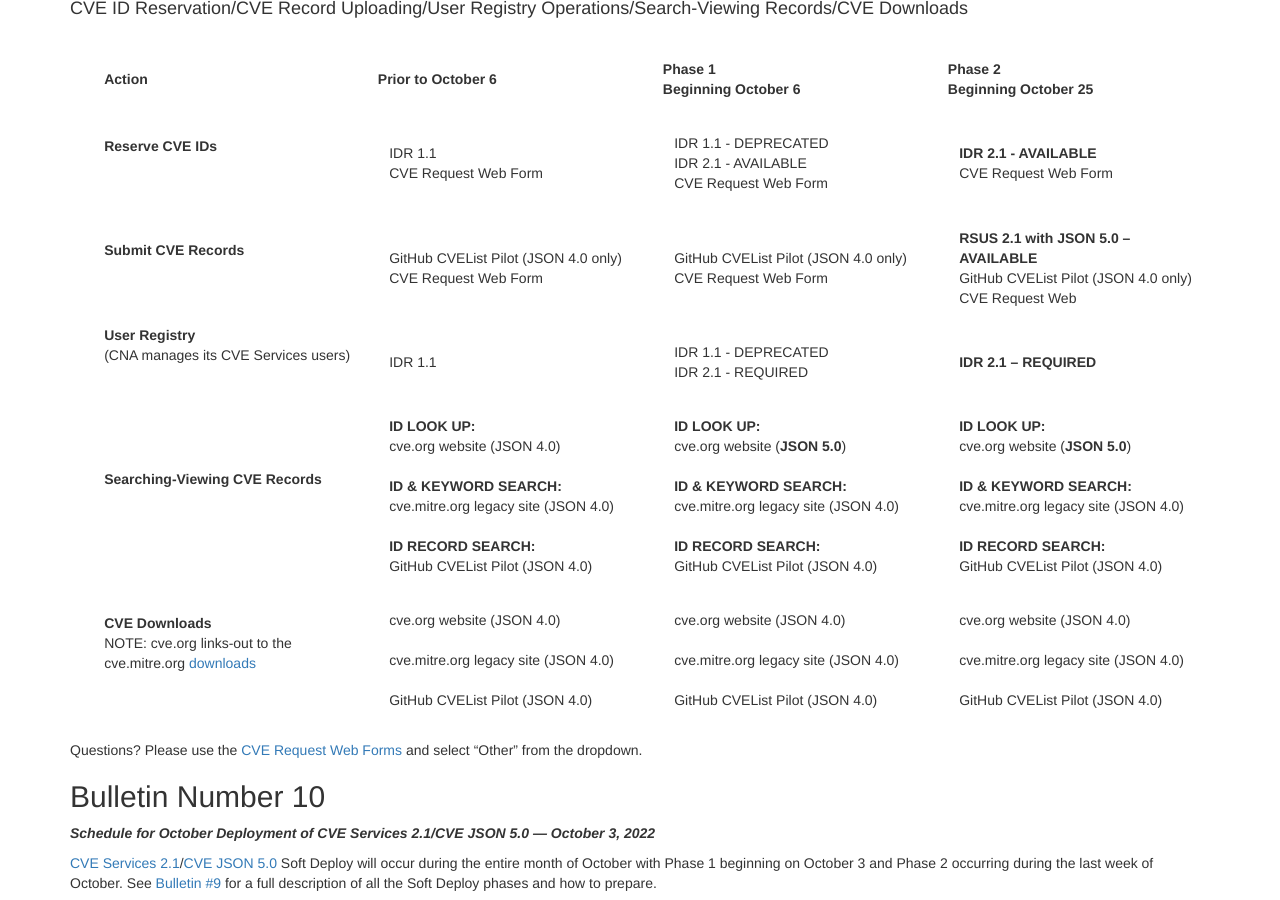
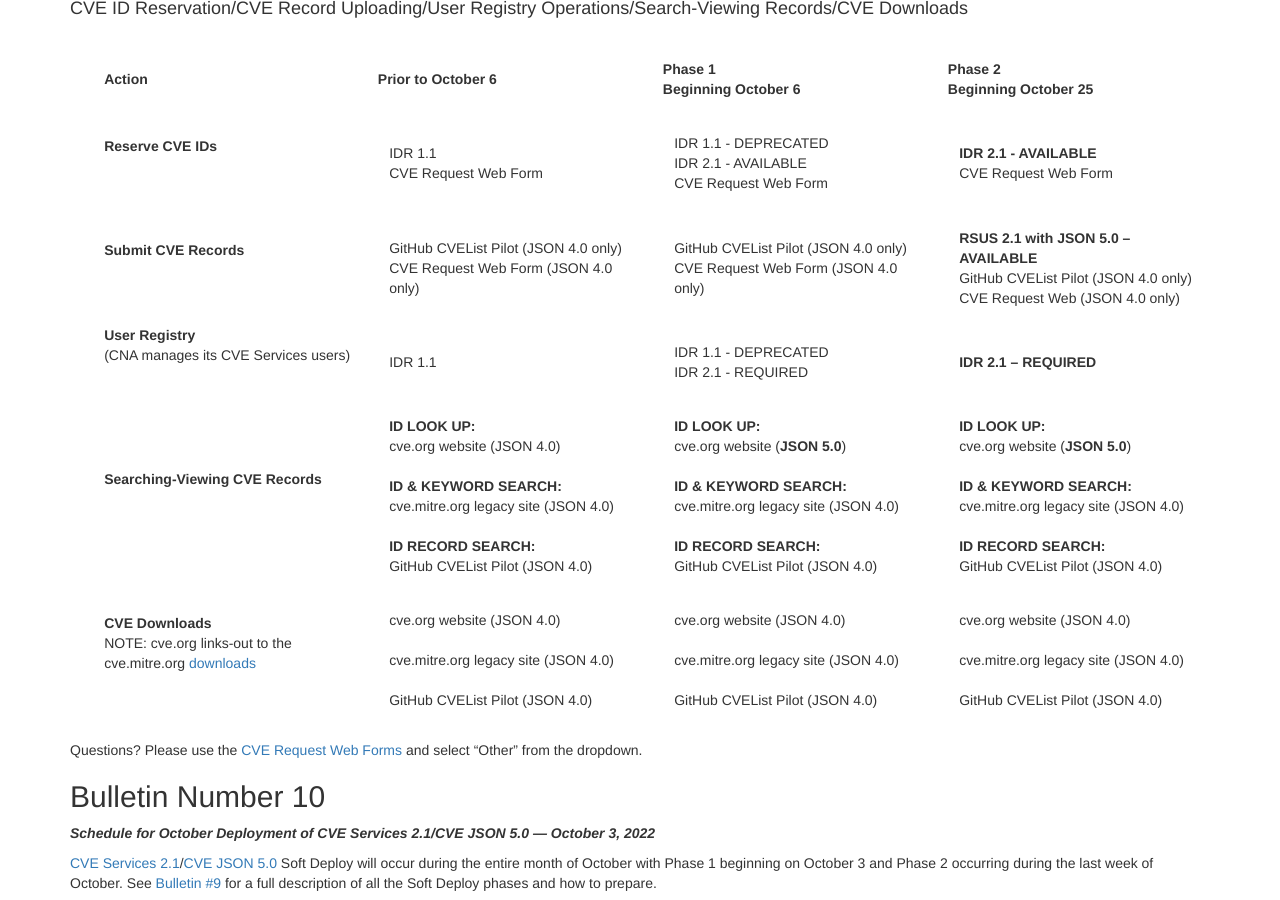
Before and after one commit to CVEProject/cveproject.github.io, a Jekyll site: the page built from automation-transition.md, in a window 1280 px wide and 900 px high, scrolled down 1284 px. Built offline with Jekyll 4.4.1, drawn with Linux system fonts in a browser that asks for light colours; nearby versions of some CDN libraries.

Commit message:
Update automation-transition.md
Clarify CVE Request web form only accepts  (JSON 4.0 only)

```diff
--- a/automation-transition.md
+++ b/automation-transition.md
@@ -64,9 +64,9 @@ Post-October next steps, including advance notice for the eventual deprecation o
     </tr>
     <tr>
       <td style="padding-left:3%;"><strong>Submit CVE Records</strong></td>
-      <td style="padding-left:3%;padding-top:3%;">GitHub CVEList Pilot (JSON 4.0 only)<br/>CVE Request Web Form</td>
-      <td style="padding-left:3%;padding-top:3%;">GitHub CVEList Pilot (JSON 4.0 only)<br/>CVE Request Web Form</td>
-      <td style="padding-left:3%;padding-top:3%;"><strong>RSUS 2.1 with JSON 5.0 – AVAILABLE</strong><br/>GitHub CVEList Pilot (JSON 4.0 only)<br/>CVE Request Web</td>
+      <td style="padding-left:3%;padding-top:3%;">GitHub CVEList Pilot (JSON 4.0 only)<br/>CVE Request Web Form (JSON 4.0 only)</td>
+      <td style="padding-left:3%;padding-top:3%;">GitHub CVEList Pilot (JSON 4.0 only)<br/>CVE Request Web Form (JSON 4.0 only)</td>
+      <td style="padding-left:3%;padding-top:3%;"><strong>RSUS 2.1 with JSON 5.0 – AVAILABLE</strong><br/>GitHub CVEList Pilot (JSON 4.0 only)<br/>CVE Request Web (JSON 4.0 only)</td>
     </tr>
     <tr>
       <td style="padding-left:3%;"><strong>User Registry</strong><br/>(CNA manages its CVE Services users)</td>
```
